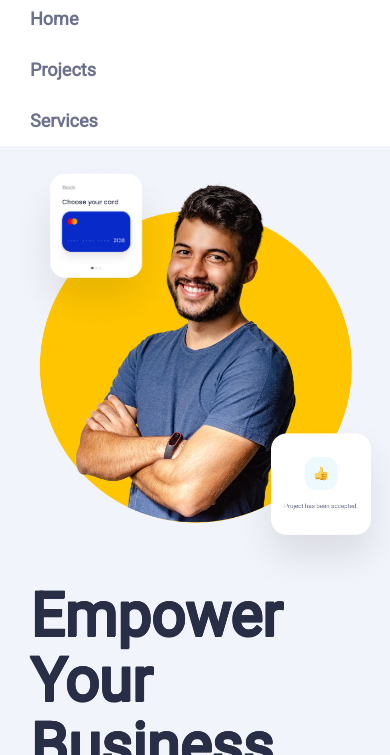
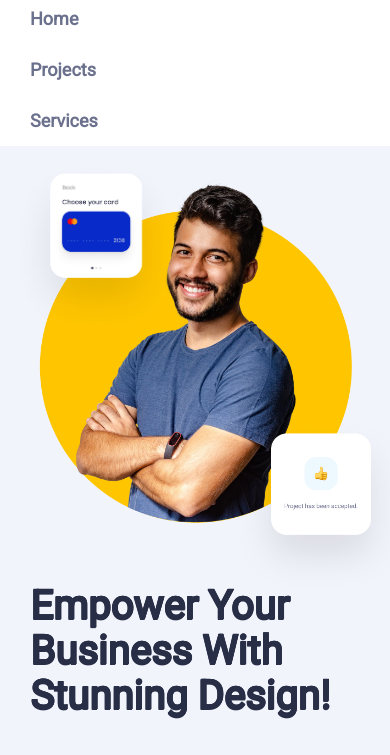
Before and after one commit to LMihhedko/mid-term-project-ironhack, a plain HTML site: page index.html in a window 390 px wide. Shown: the part 74-829 px from the top of the page. Drawn offline with Linux system fonts and the light colour scheme.

Commit message:
mobile fix

```diff
--- a/css/styles.css
+++ b/css/styles.css
@@ -747,7 +747,7 @@ body.dark #logos {
   .header-text {
     width: 100%;
   }
-  .header-title {
+  .header-text .title span {
     font-size: 2.5rem;
     line-height: 45px;
   }
```
